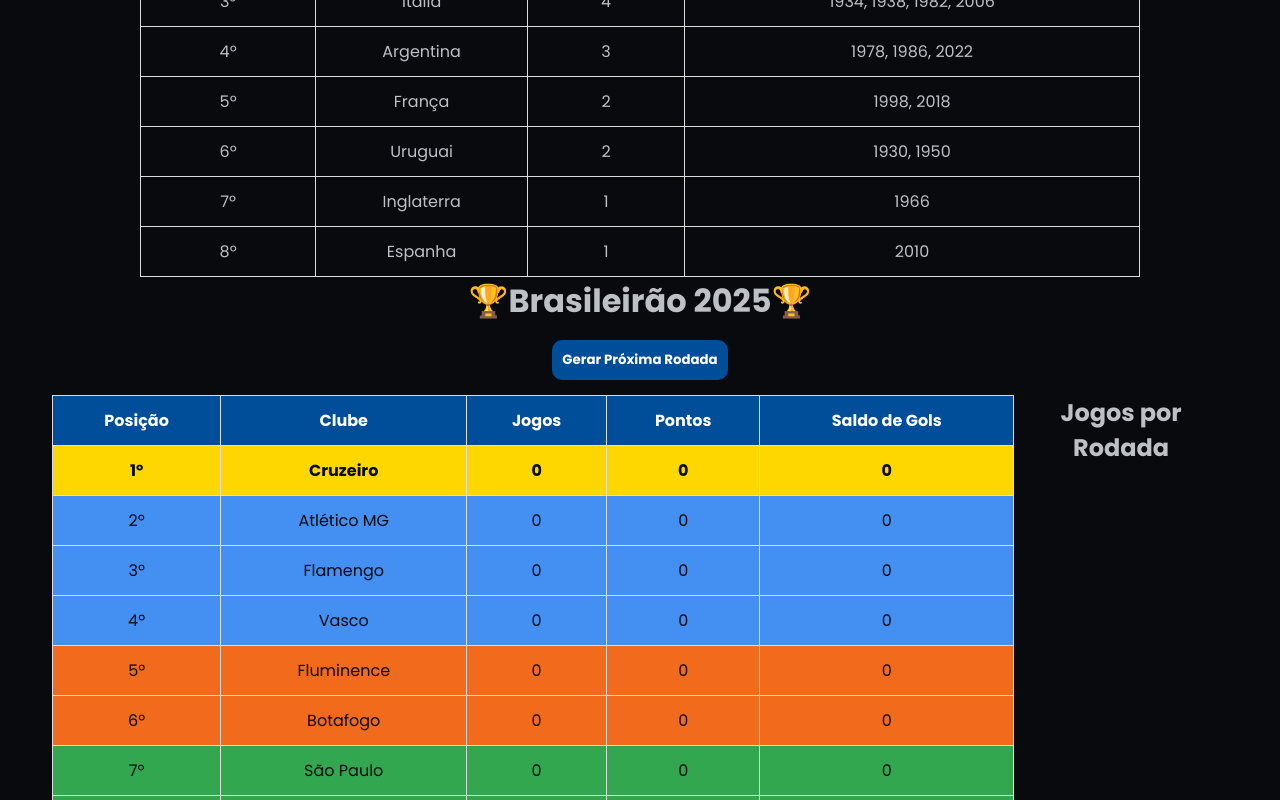
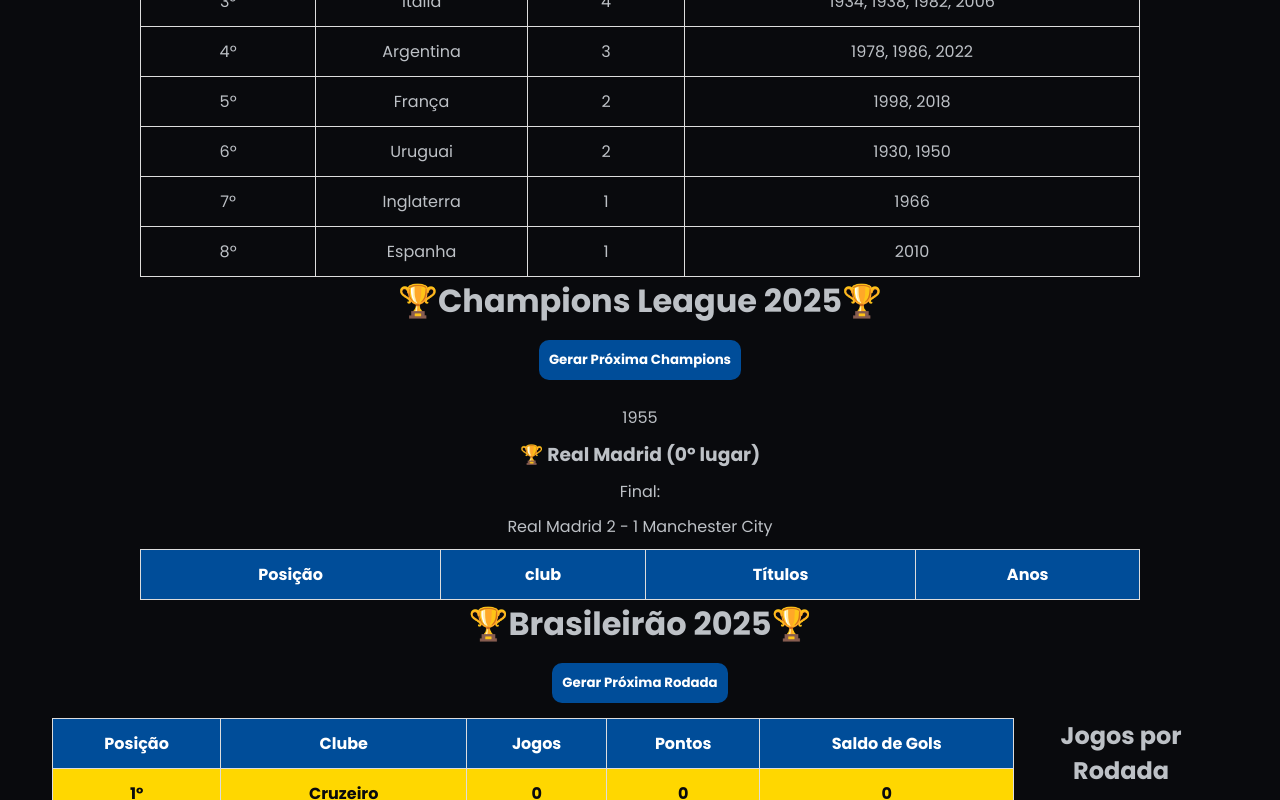
Before and after one commit to JoaoVitor128/CampsSimuler, a React (Vite) app: page / in a window 1280 px wide. Shown: the part 533-1333 px from the top of the page. Built offline with nearby package versions, Linux system fonts and the light colour scheme.

Commit message:
Champions League

```diff
--- a/src/App.jsx
+++ b/src/App.jsx
@@ -3,18 +3,23 @@
 
 import WC from "./Components/WC"
 import Bras from "./Components/Brasileirao"
+import CL from "./Components/CL"
 
 function App() {
 
   return (
     <>
-    <h1>🏆World Cup Simuler🏆</h1>
+      <h1>🏆World Cup Simuler🏆</h1>
       <div className="table">
-        <WC/>
+        <WC />
+      </div>
+      <h1>🏆Champions League 2025🏆</h1>
+      <div className="table">
+        <CL />
       </div>
       <h1>🏆Brasileirão 2025🏆</h1>
       <div className="table">
-        <Bras/>
+        <Bras />
       </div>
     </>
   )
--- /dev/null
+++ b/src/Components/CL.jsx
@@ -0,0 +1,117 @@
+import { useState } from 'react';
+import { realChampionsData, selecionsData } from '../Data/CL';
+import './table.css';
+import './WC.css';
+
+const Table = () => {
+    const [nextYears, setNextYears] = useState([]);
+    const [year, setYear] = useState(1955);
+    const [champions, setChampions] = useState(realChampionsData);
+
+    const [champClub, setChampClub] = useState("Real Madrid");
+    const [viceClub, setViceClub] = useState("Manchester City");
+
+    const [goalsChamp, setGoalsChamp] = useState(2);
+    const [goalsVice, setGoalsVice] = useState(1);
+
+    const [prevRankings, setPrevRankings] = useState([]);
+
+    function addTable(newClub, newYear) {
+        champions.sort((a, b) => b.years.length - a.years.length);
+        setChampions(prev => {
+            const existing = prev.find(club => club.club === newClub);
+
+            if (existing) {
+                return prev.map(club =>
+                    club.club === newClub
+                        ? { ...club, years: [...club.years, newYear], finals: club.finals + 1 }
+                        : club
+                );
+            } else {
+                return [...prev, { club: newClub, years: [newYear], finals: 1 }];
+            }
+        });
+    }
+
+    function generateChampions() {
+        const newYear = year + 1;
+        setYear(newYear);
+        setNextYears(prev => [...prev, newYear]);
+
+        const randomIndex = Math.floor(Math.random() * selecionsData.length);
+        let randomAnotherIndex = Math.floor(Math.random() * selecionsData.length);
+        while (randomAnotherIndex === randomIndex) {
+            randomAnotherIndex = Math.floor(Math.random() * selecionsData.length);
+        }
+
+        const champ = selecionsData[randomIndex];
+        const vice = selecionsData[randomAnotherIndex];
+
+        const randomGoal = Math.floor(Math.random() * (4 - 1)) + 2;
+        const randomViceGoal = Math.floor(Math.random() * (randomGoal));
+
+        setChampClub(champ);
+        setViceClub(vice);
+
+        setGoalsChamp(randomGoal);
+        setGoalsVice(randomViceGoal);
+
+        const previousRanking = [...champions]
+            .sort((a, b) => b.years.length - a.years.length)
+            .map(club => club.club);
+
+        setPrevRankings(previousRanking);
+        addTable(champ, newYear);
+    }
+
+    return (
+        <div className='wc'>
+            <button className='generateButton' onClick={generateChampions}>Gerar Próxima Champions</button>
+            <p>{year}</p>
+            <h3>
+                🏆 {champClub} (
+                {(() => {
+                    const currentRanking = [...champions]
+                        .sort((a, b) => b.years.length - a.years.length)
+                        .map(club => club.club);
+
+                    const currentPos = currentRanking.findIndex(club => club === champClub) + 1;
+                    const prevPos = prevRankings.findIndex(club => club === champClub) + 1;
+
+                    return prevPos && prevPos !== currentPos
+                        ? `${prevPos}º → ${currentPos}º lugar`
+                        : `${currentPos}º lugar`;
+                })()}
+                )
+            </h3>
+            <div className="infos">
+                <p>Final:</p>
+                <p>{champClub} {goalsChamp} - {goalsVice} {viceClub}</p>
+            </div>
+            <table>
+                <thead>
+                    <tr>
+                        <th>Posição</th>
+                        <th>club</th>
+                        <th>Títulos</th>
+                        <th className='year'>Anos</th>
+                    </tr>
+                </thead>
+                <tbody>
+                    {[...champions]
+                        .sort((a, b) => b.years.length - a.years.length)
+                        .map((club, id) => (
+                            <tr key={id} className='tDefault'>
+                                <td>{id + 1}º</td>
+                                <td>{club.club}</td>
+                                <td>{club.years.length}</td>
+                                <td className='year'>{club.years.join(", ")}</td>
+                            </tr>
+                        ))}
+                </tbody>
+            </table>
+        </div>
+    );
+};
+
+export default Table;
--- /dev/null
+++ b/src/Data/CL.js
@@ -0,0 +1,48 @@
+const realChampionsData = [
+ /// { club: "Real Madrid", years: [1956, 1957, 1958, 1959, 1960, 1966, 1998, 2000, 2002, 2014, 2016, 2017, 2018, 2022, 2024] },
+ /// { club: "Milan", years: [1963, 1969, 1989, 1990, 1994, 2003, 2007] },
+ /// { club: "Liverpool", years: [1977, 1978, 1981, 1984, 2005, 2019] },
+ ///// { club: "Bayern de Munique", years: [1974, 1975, 1976, 2001, 2013, 2020] },
+ /// { club: "Barcelona", years: [1992, 2006, 2009, 2011, 2015] },
+  ///{ club: "Ajax", years: [1971, 1972, 1973, 1995] },
+  //{ club: "Manchester United", years: [1968, 1999, 2008] },
+ // { club: "Inter de Milão", years: [1964, 1965, 2010] },
+ // { club: "Chelsea", years: [2012, 2021] },
+ // { club: "Benfica", years: [1961, 1962] },
+ // { club: "Nottingham Forest", years: [1979, 1980] },
+ // { club: "Juventus", years: [1985, 1996] },
+ // { club: "Porto", years: [1987, 2004] },
+//  { club: "Celtic", years: [1967] },
+//  { club: "Feyenoord", years: [1970] },
+//  { club: "Aston Villa", years: [1982] },
+//  { club: "Hamburgo", years: [1983] },
+//  { club: "Steaua Bucareste", years: [1986] },
+//  { club: "PSV Eindhoven", years: [1988] },
+//  { club: "Estrela Vermelha", years: [1991] },
+//  { club: "Olympique de Marseille", years: [1993] },
+ // { club: "Borussia Dortmund", years: [1997] },
+//  { club: "Manchester City", years: [2023] }
+];
+
+
+const selecionsData = [
+  "Real Madrid", "Manchester City", "Bayern de Munique", "Liverpool", "Paris Saint-Germain",
+  "Inter de Milão", "Chelsea", "Manchester United", "RB Leipzig", "Roma",
+  "Barcelona", "Atlético de Madrid", "Bayer Leverkusen", "Arsenal", "Juventus",
+  "Borussia Dortmund", "Ajax", "Villarreal", "Benfica", "Porto",
+  "Atalanta", "Sevilla", "Tottenham Hotspur", "Napoli", "Feyenoord",
+  "PSV Eindhoven", "Milan", "West Ham United", "Real Sociedad", "Sporting CP",
+  "Eintracht Frankfurt", "Lazio", "Shakhtar Donetsk", "Rangers", "Olympique de Marseille",
+  "Club Brugge", "Dinamo Zagreb", "Celtic", "Red Bull Salzburg", "Galatasaray",
+  "Olympiakos", "Slavia Praga", "Young Boys", "Basel", "Fenerbahçe",
+  "Sparta Praga", "Union Berlin", "Lille", "Nice", "Fiorentina",
+  "Real Betis", "Monaco", "Anderlecht", "AZ Alkmaar", "Braga",
+  "Dynamo Kyiv", "Trabzonspor", "KRC Genk", "Copenhagen", "Lokomotiv Moscou",
+  "Molde", "LASK", "Sheriff Tiraspol", "Bodo/Glimt", "Maccabi Haifa",
+  "Partizan", "Sturm Graz", "Ferencváros", "HJK Helsinki", "Zorya Luhansk",
+  "Midtjylland", "PAOK", "AEK Atenas", "Ludogorets", "Qarabağ","Aston Villa","Hamburgo","Steaua Bucareste",
+  "Estrela Vermelha"
+];
+
+
+export { realChampionsData, selecionsData };
```
Also changed, not shown: 1 other file (tests, documents, lock files or other folders).
